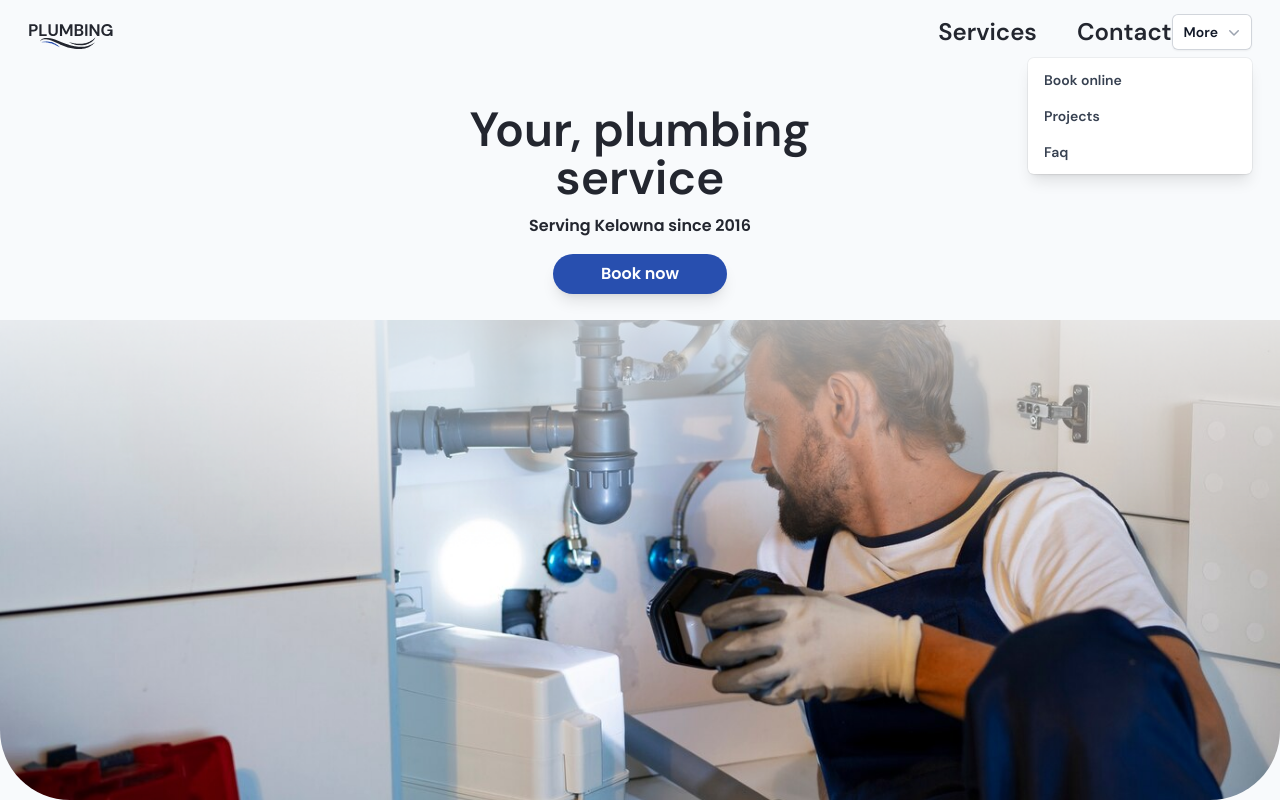
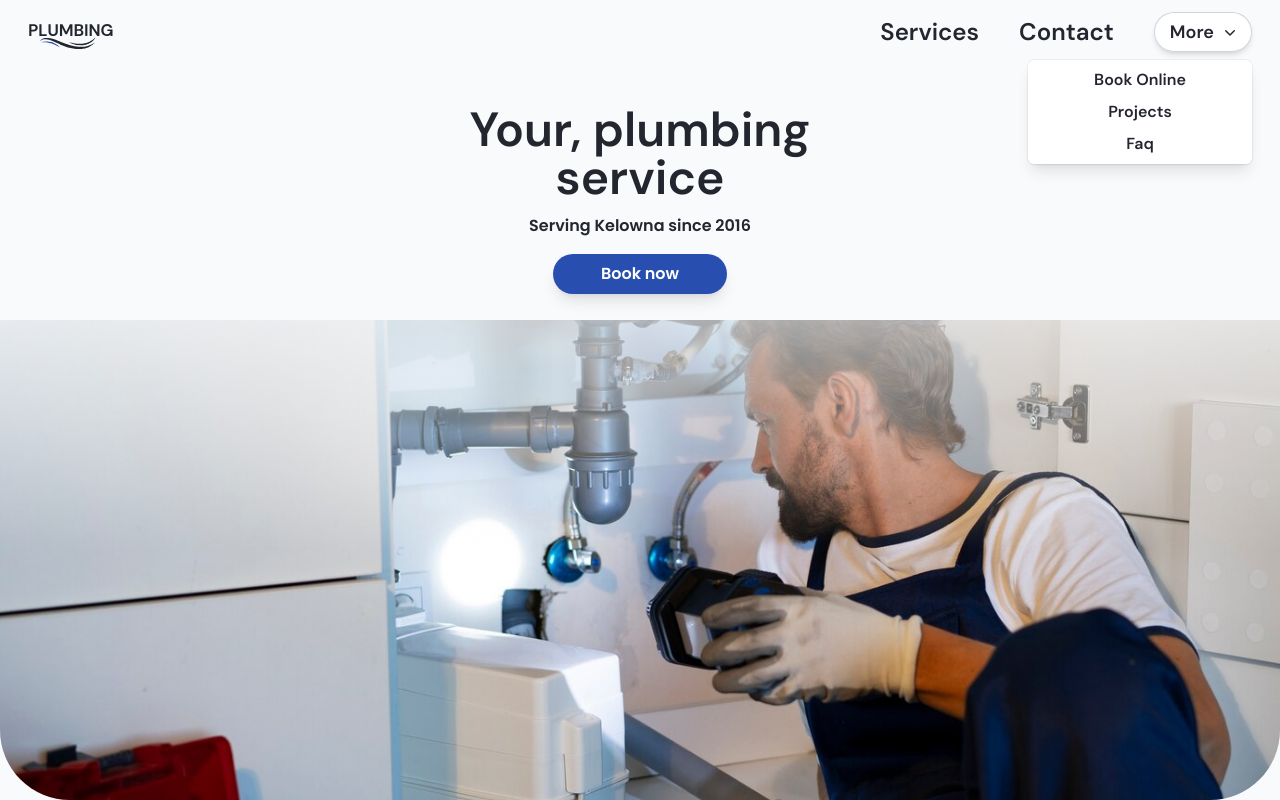
Before and after one commit to eteen12/next-plumbing, a Next.js app: page / in a window 1280 px wide. Both pictures are taken after a click on the button "More". Built offline with nearby package versions, Linux system fonts and the light colour scheme; what tailwind-hamburgers would draw is missing.

Commit message:
added basic styling to the drop down menu for small screens

```diff
--- a/src/app/globals.css
+++ b/src/app/globals.css
@@ -45,10 +45,14 @@ html{
 }
 .mediumGray {
   color: #d9d9d9;
+}
+.mediumGrayBg {
   background-color: #d9d9d9;
 }
 .lightGray {
   color: #e8e8e8;
+}
+.lightGrayBg {
   background-color: #e8e8e8;
 }
 /*border radius for hero mobile image*/
--- a/src/components/client/dropDownMenu.jsx
+++ b/src/components/client/dropDownMenu.jsx
@@ -3,14 +3,15 @@ import React, { useState } from "react";
 import { FaAngleDown } from "react-icons/fa6";
 import { Menu, MenuButton, MenuItem, MenuItems } from '@headlessui/react'
 import { ChevronDownIcon } from '@heroicons/react/20/solid'
+import Link from "next/link";
 
 export default function DropDownMenu() {
   return (
-    <Menu as="div" className="relative inline-block text-left">
+    <Menu as="div" className="relative inline-block text-center ml-10 darkColor">
     <div>
-      <MenuButton className="inline-flex w-full justify-center gap-x-1.5 rounded-md bg-white px-3 py-2 text-sm font-semibold text-gray-900 shadow-sm ring-1 ring-inset ring-gray-300 hover:bg-gray-50">
+      <MenuButton className="inline-flex w-full justify-center gap-x-1.5 rounded-full bg-white px-4 py-1.5 text-lg font-semibold shadow-md ring-1 ring-inset ring-gray-300 hover:bg-gray-50">
         More
-        <ChevronDownIcon aria-hidden="true" className="-mr-1 h-5 w-5 text-gray-400" />
+        <ChevronDownIcon aria-hidden="true" className="-mr-1 h-7 w-5" />
       </MenuButton>
     </div>
 
@@ -18,30 +19,15 @@ export default function DropDownMenu() {
       transition
       className="absolute right-0 z-10 mt-2 w-56 origin-top-right rounded-md bg-white shadow-lg ring-1 ring-black ring-opacity-5 transition focus:outline-none data-[closed]:scale-95 data-[closed]:transform data-[closed]:opacity-0 data-[enter]:duration-100 data-[leave]:duration-75 data-[enter]:ease-out data-[leave]:ease-in"
     >
-      <div className="py-1">
+      <div className=" flex flex-col gap-2 py-2 ">
         <MenuItem>
-          <a
-            href="#"
-            className="block px-4 py-2 text-sm text-gray-700 data-[focus]:bg-gray-100 data-[focus]:text-gray-900"
-          >
-           Book online
-          </a>
+          <Link href="/services">Book Online</Link>
         </MenuItem>
         <MenuItem>
-          <a
-            href="#"
-            className="block px-4 py-2 text-sm text-gray-700 data-[focus]:bg-gray-100 data-[focus]:text-gray-900"
-          >
-           Projects
-          </a>
+        <Link href="/services">Projects</Link>
         </MenuItem>
         <MenuItem>
-          <a
-            href="#"
-            className="block px-4 py-2 text-sm text-gray-700 data-[focus]:bg-gray-100 data-[focus]:text-gray-900"
-          >
-            Faq
-          </a>
+        <Link href="/services">Faq</Link>
         </MenuItem>
 
       </div>
```
